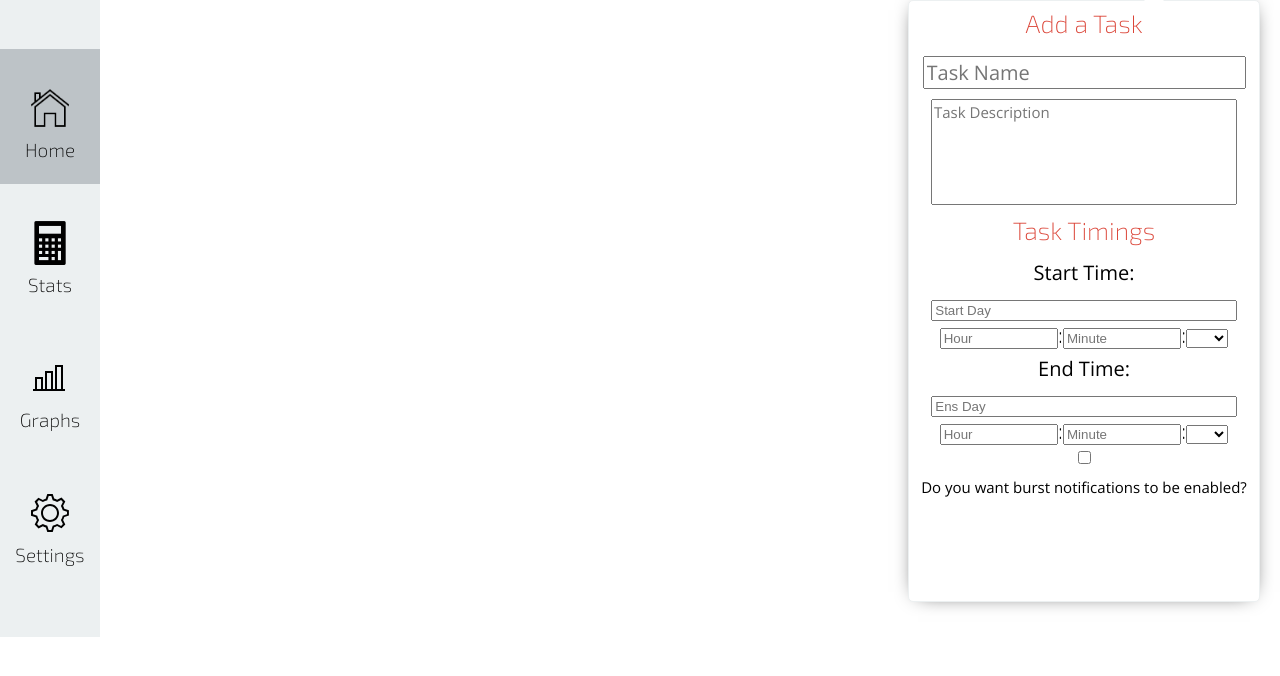
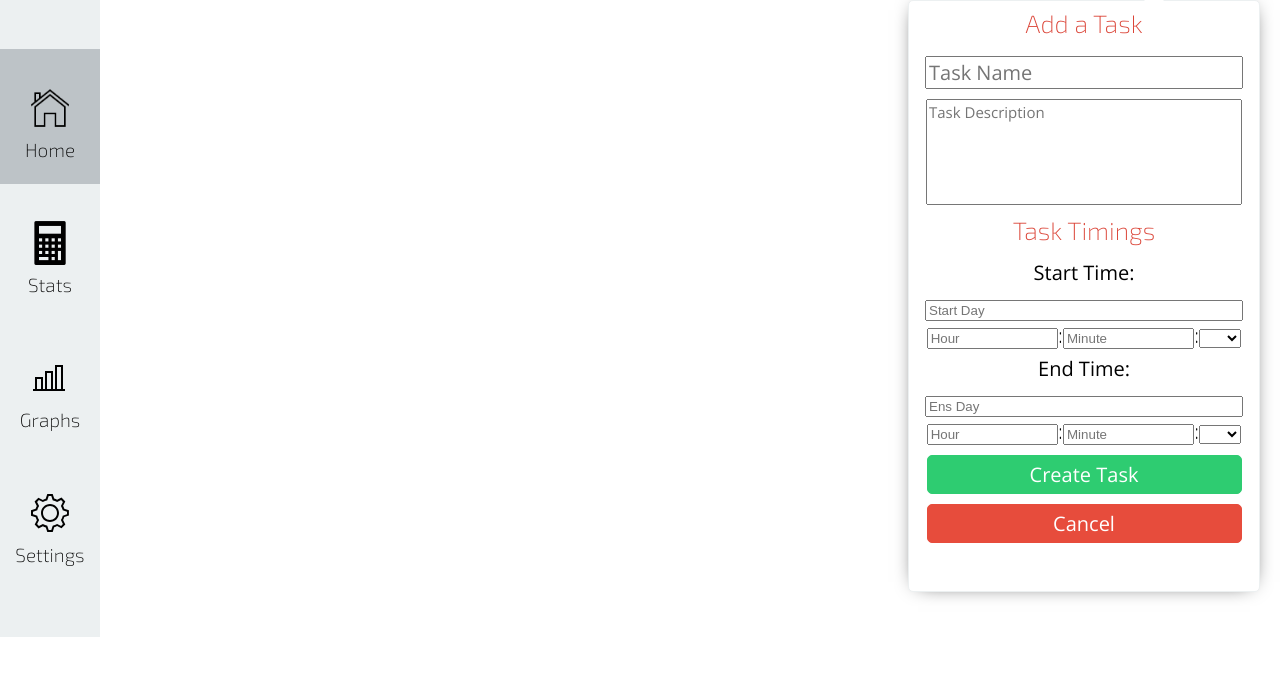
Before and after one commit to thegajan/werk, a PHP site: page /main.php in a window 1280 px wide. Shown: the part 60-736 px from the top of the page. Run offline with PHP 8.4, Linux system fonts and the light colour scheme.

Commit message:
Finished front end for add task

```diff
--- a/css/header.css
+++ b/css/header.css
@@ -168,7 +168,7 @@ header nav div {
     right: 20px;
     position: absolute;
     width: 350px;
-    height: 600px;
+    height: 590px;
     padding: 0px;
     background: #FFFFFF;
     -webkit-border-radius: 5px;
@@ -208,16 +208,20 @@ header nav div {
     padding: 10px;
 }
 
-#burst-div li{
+#burst-div li {
     display: inline-block;
 }
 
-#burst-writing {
-    font-family: 'Open Sans', sans-serif;
-    font-size: 15px;
-    color: #000;
-    padding: 10px;
-}
+/*#burst{*/
+/*margin-top: 15px;*/
+/*}*/
+
+/*#burst-writing {*/
+/*font-family: 'Open Sans', sans-serif;*/
+/*font-size: 15px;*/
+/*color: #000;*/
+/*padding: 5px;*/
+/*}*/
 
 textarea {
     font-family: 'Open Sans', sans-serif;
@@ -225,26 +229,26 @@ textarea {
     color: #000000;
     font-weight: 300;
     resize: none;
-    width: 300px;
+    width: 310px;
 }
 
 #task-name {
     font-family: "Open Sans", sans-serif;
     margin: 10px;
     font-size: 20px;
-    width: 90%;
+    width: 310px;
 }
 
 #start-date {
-    width: 85%;
+    width: 310px;
 }
 
 #end-date {
-    width: 85%;
+    width: 310px;
 }
 
 .times {
-    width: 110px;
+    width: 123px;
 }
 
 #date ul li {
@@ -444,3 +318,25 @@ px solid #ccc
     font-weight: 300;
     color: #000000;
 }
+
+.button {
+    font-family: "open sans", sans-serif;
+    font-size: 20px;
+    font-weight: 300;
+    margin: 10px 0 0;
+    border-radius: 5px;
+    width: 315px;
+    padding: 5px;
+}
+
+#submit-add{
+    background-color: #2ecc71;
+    color: #ffffff;
+    border: 1px solid #2ecc71;
+}
+
+#submit-add-cancel{
+    background-color: #e74c3c;
+    color: #ffffff;
+    border: 1px solid #e74c3c;
+}
--- a/header.php
+++ b/header.php
@@ -63,10 +63,8 @@
                     <option>PM</option>
                 </select>
                 <br>
-                <ul id="burst-div">
-                    <li><input type="checkbox" id="burst" name="burst" class="input section"></li>
-                    <li id="burst-writing">Do you want burst notifications to be enabled?</li>
-                </ul>
+                <div><input id="submit-add" name="submit-add" class="button" type="submit" value="Create Task"></div><br>
+                <div><input id="submit-add-cancel" name="submit-add-cancel" class="button" type="submit" value="Cancel"></div>
             </div>
             <div class="ico-shit other">
                 <div data-icon="ei-bell"></div>
```
Also changed, not shown: other parts of css/header.css (+11 -141 lines), js/main.js (+1 -14 lines).
